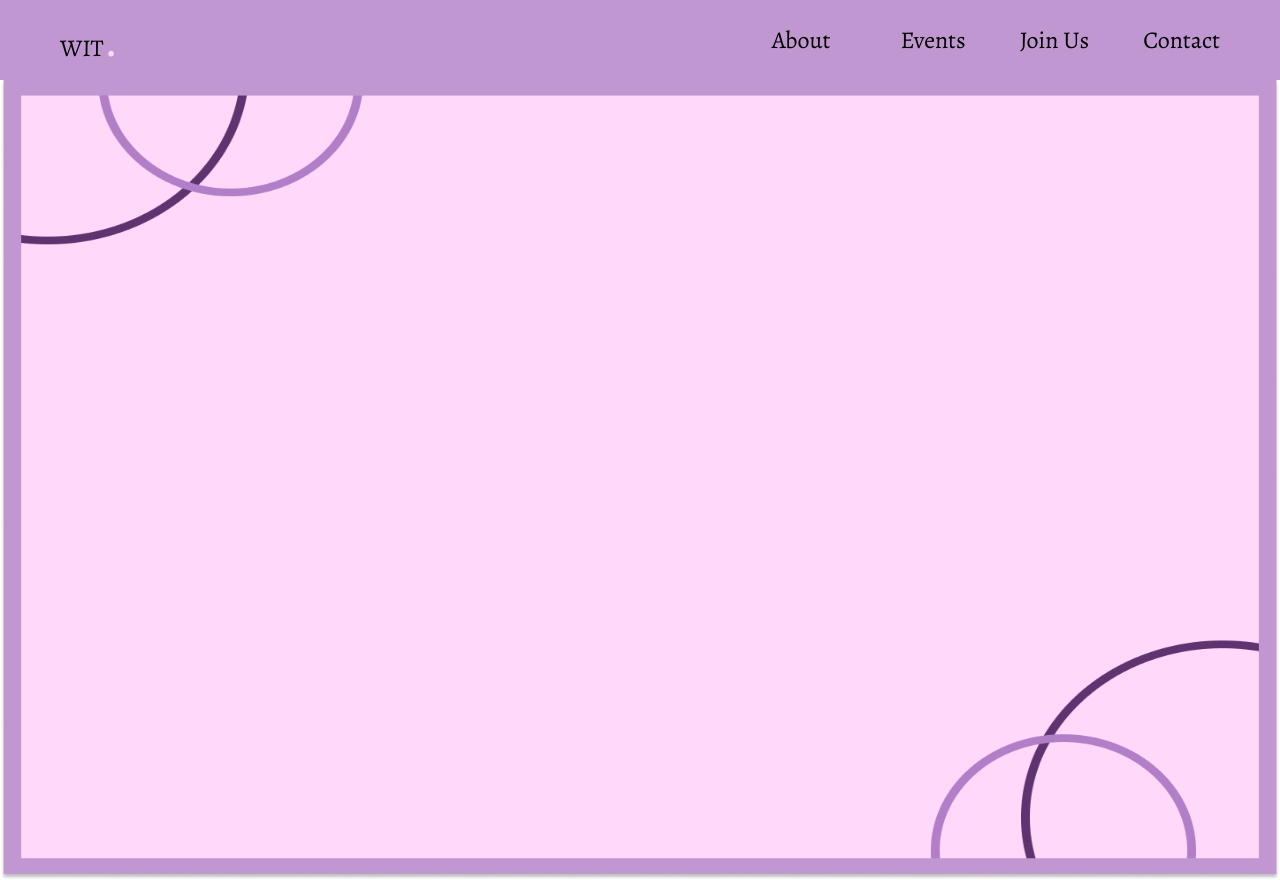
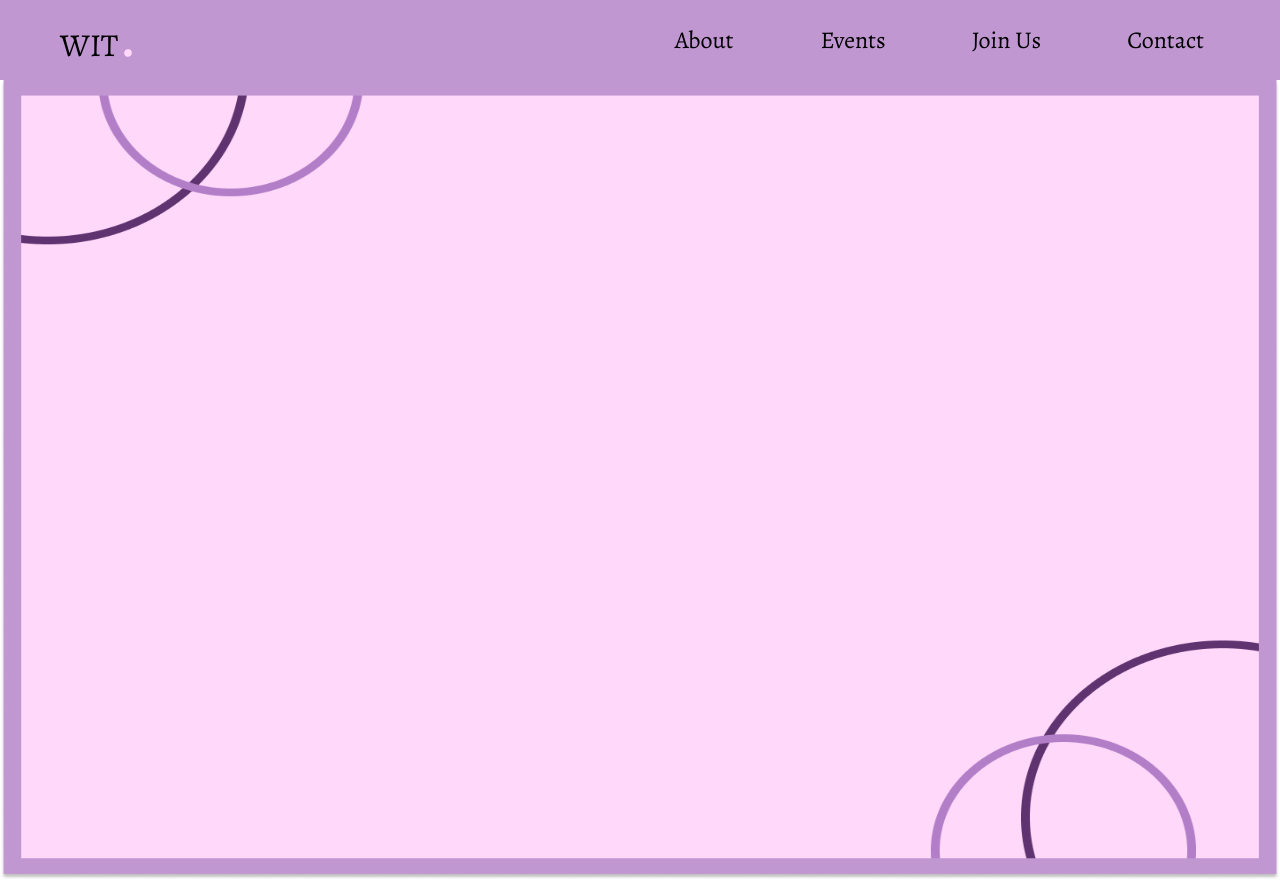
Before and after one commit to llamadrama000/Web-Dev_WomenInTech, a React (Vite) app in the folder WIT-website/: page / in a window 1280 px wide. Built offline with nearby package versions, Linux system fonts and the light colour scheme.

Commit message:
styling of links

```diff
--- a/WIT-website/src/Styles/NavBar.css
+++ b/WIT-website/src/Styles/NavBar.css
@@ -1,21 +1,25 @@
+/* Navbar container styling */
 .navBar {
     display: flex;
     justify-content: space-between;
-    align-items: center;
+    align-items: center; /* Centers elements vertically */
     background-color: #c197d2;
     height: 80px;
 }
 
+/* Left side logo styling */
 .navbar-leftside {
     margin-left: 60px; /* Adjusts logo position if needed */
 }
 
+/* Right side navigation links styling */
 .navbar-right {
     display: flex;
     align-items: center;
     margin-right: 60px; /* Adjusts the space on the right side */
 }
 
+/* Navigation links container styling */
 .nav-links {
     display: flex;
     gap: 54px;
@@ -23,47 +27,63 @@
     align-items: center;
 }
 
+/* Individual nav items positioning */
 .nav-item {
     position: relative;
 }
 
-.nav-links a,
-
+/* Logo styling with a larger font size */
 .logo {
+    font-size: 2rem;
     color: black;
     text-decoration: none;
     font-weight: 300;
     font-family: 'Alegreya', serif;
-    font-size: 1.5rem;
+    line-height: 80px; /* Aligns with navbar height */
+    padding: 0; /* Remove extra padding */
 }
 
+.logo:hover {
+    color: #FFD8FA;
+}
+/* Pink dot styling for logo */
 .pink-dot {
     color: #FFD8FA;
     font-size: 2em;
 }
 
+/* Styling for navigation links */
+.nav-links a,
+.dropdown .dropbutton {
+    text-decoration: none;
+    display: block;
+    color: black;
+    font-size: 1.5rem; /* Adjusted font size */
+    font-family: 'Alegreya', serif;
+    font-weight: 300;
+    line-height: 80px; /* Aligns with navbar height */
+    padding: 0 16px; /* Only horizontal padding */
+    background-color: inherit;
+    cursor: pointer;
+}
+
+.nav-links a:hover,
+.dropdown .dropbutton:hover {
+    color: #FFD8FA; /* Change to your preferred hover color */
+}
+
+/* Dropdown styling */
 .dropdown {
     position: relative;
     display: inline-block;
 }
 
-.dropdown .dropbutton {
-    font-size: 1.5rem;
-    border: none;
-    outline: none;
-    color: black;
-    padding: 14px 16px;
-    background-color: inherit;
-    cursor: pointer;
-    font-family: 'Alegreya', serif;
-    font-weight: 300;
-    vertical-align: middle;
-}
-
+/* Dropdown content visibility on hover */
 .dropdown:hover .dropdown-content {
     display: block;
 }
 
+/* Dropdown content styling */
 .dropdown-content {
     display: none;
     position: absolute;
@@ -73,18 +93,17 @@
     z-index: 1;
 }
 
+/* Links within the dropdown */
 .dropdown-content a {
     padding: 12px 16px;
     text-decoration: none;
     display: block;
     color: black;
     text-align: left;
+    font-size: 1.2rem;
 }
 
+/* Dropdown link hover effect */
 .dropdown-content a:hover {
-    background-color: #ddd;
+    background-color: #c197d2;
 }
-
-.navbar a:hover, .dropdown:hover .dropbtn {
-    background-color: red;
-}
```
